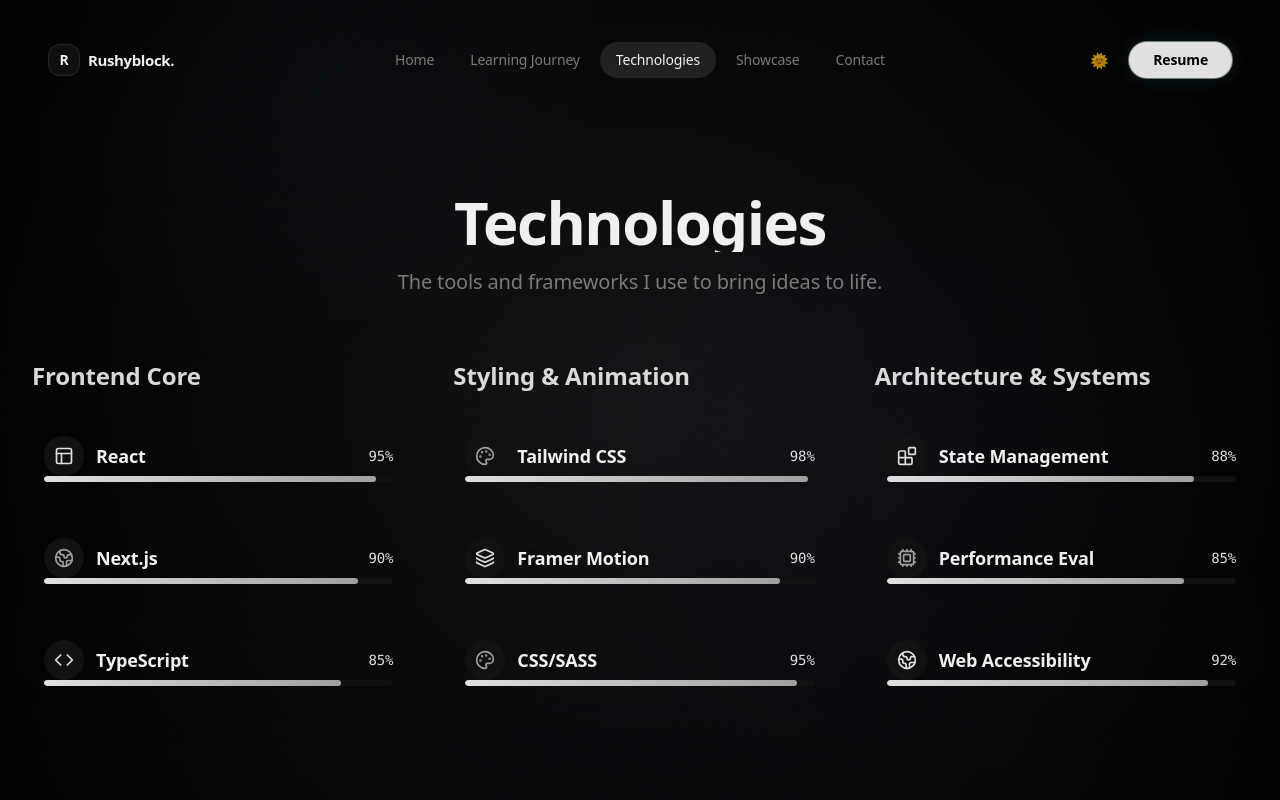
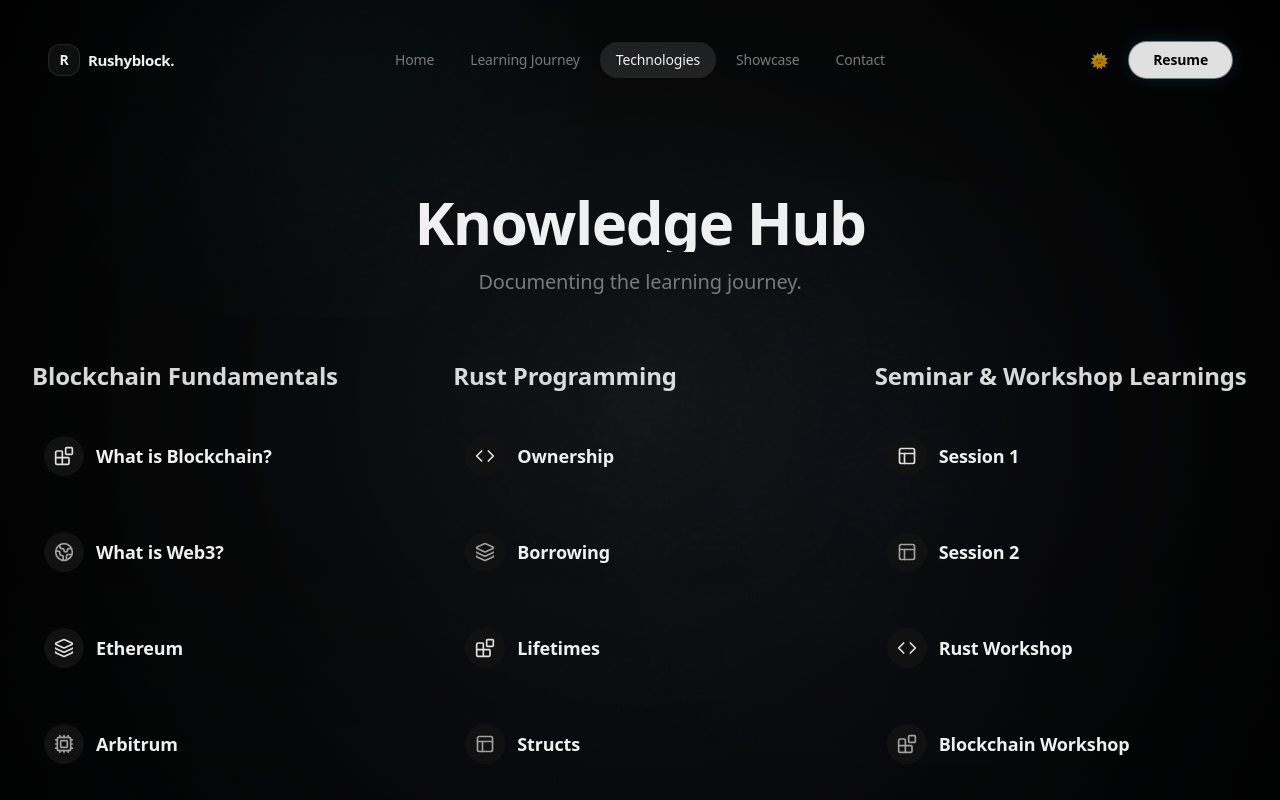
Before and after one commit to vatsalsukhadiya21/Rushyblock, a Next.js app: page /technologies in a window 1280 px wide. Shown: the top 800 px of the page. Built offline with nearby package versions, Linux system fonts and the light colour scheme.

Commit message:
major changes in 3rd page (rewrite)

```diff
--- a/src/app/technologies/page.tsx
+++ b/src/app/technologies/page.tsx
@@ -6,29 +6,38 @@ import { SectionHeading } from "@/components/ui/SectionHeading";
 import { GlassCard } from "@/components/ui/GlassCard";
 import { Blocks, Layers, Layout, Cpu, Globe2, Palette } from "lucide-react";
 
-const technologies = [
+const knowledgeAreas = [
   {
-    category: "Frontend Core",
+    category: "Blockchain Fundamentals",
     items: [
-      { name: "React", level: 95, icon: <Layout className="w-5 h-5 text-primary" /> },
-      { name: "Next.js", level: 90, icon: <Globe2 className="w-5 h-5 text-secondary" /> },
-      { name: "TypeScript", level: 85, icon: <CodeIcon className="w-5 h-5 text-primary" /> },
+      { name: "What is Blockchain?", icon: <Blocks className="w-5 h-5 text-primary" /> },
+      { name: "What is Web3?", icon: <Globe2 className="w-5 h-5 text-secondary" /> },
+      { name: "Ethereum", icon: <Layers className="w-5 h-5 text-primary" /> },
+      { name: "Arbitrum", icon: <Cpu className="w-5 h-5 text-secondary" /> },
+      { name: "Smart Contracts", icon: <CodeIcon className="w-5 h-5 text-primary" /> },
+      { name: "Gas Fees", icon: <Palette className="w-5 h-5 text-secondary" /> },
     ],
   },
   {
-    category: "Styling & Animation",
+    category: "Rust Programming",
     items: [
-      { name: "Tailwind CSS", level: 98, icon: <Palette className="w-5 h-5 text-secondary" /> },
-      { name: "Framer Motion", level: 90, icon: <Layers className="w-5 h-5 text-primary" /> },
-      { name: "CSS/SASS", level: 95, icon: <Palette className="w-5 h-5 text-secondary" /> },
+      { name: "Ownership", icon: <CodeIcon className="w-5 h-5 text-primary" /> },
+      { name: "Borrowing", icon: <Layers className="w-5 h-5 text-secondary" /> },
+      { name: "Lifetimes", icon: <Blocks className="w-5 h-5 text-primary" /> },
+      { name: "Structs", icon: <Layout className="w-5 h-5 text-secondary" /> },
+      { name: "Enums", icon: <Globe2 className="w-5 h-5 text-primary" /> },
+      { name: "Traits", icon: <Palette className="w-5 h-5 text-secondary" /> },
     ],
   },
   {
-    category: "Architecture & Systems",
+    category: "Seminar & Workshop Learnings",
     items: [
-      { name: "State Management", level: 88, icon: <Blocks className="w-5 h-5 text-primary" /> },
-      { name: "Performance Eval", level: 85, icon: <Cpu className="w-5 h-5 text-secondary" /> },
-      { name: "Web Accessibility", level: 92, icon: <Globe2 className="w-5 h-5 text-primary" /> },
+      { name: "Session 1", icon: <Layout className="w-5 h-5 text-primary" /> },
+      { name: "Session 2", icon: <Layout className="w-5 h-5 text-secondary" /> },
+      { name: "Rust Workshop", icon: <CodeIcon className="w-5 h-5 text-primary" /> },
+      { name: "Blockchain Workshop", icon: <Blocks className="w-5 h-5 text-secondary" /> },
+      { name: "Key Takeaways", icon: <Layers className="w-5 h-5 text-primary" /> },
+      { name: "Resources", icon: <Globe2 className="w-5 h-5 text-secondary" /> },
     ],
   },
 ];
@@ -71,12 +80,12 @@ export default function Technologies() {
     <PageTransition>
       <div className="container mx-auto px-6 py-24">
         <SectionHeading
-          title="Technologies"
-          subtitle="The tools and frameworks I use to bring ideas to life."
+          title="Knowledge Hub"
+          subtitle="Documenting the learning journey."
         />
 
         <div className="grid grid-cols-1 lg:grid-cols-3 gap-8 mt-16">
-          {technologies.map((techGroup, index) => (
+          {knowledgeAreas.map((techGroup, index) => (
             <motion.div
               key={index}
               variants={containerVariants}
@@ -92,26 +101,12 @@ export default function Technologies() {
               <div className="flex flex-col gap-4">
                 {techGroup.items.map((item, i) => (
                   <motion.div key={i} variants={itemVariants}>
-                    <GlassCard className="p-5 flex flex-col gap-4">
+                    <GlassCard className="p-5 flex flex-col gap-4 interactive cursor-pointer hover:bg-white/5 transition-colors">
                       <div className="flex items-center gap-3">
                         <div className="w-10 h-10 rounded-full bg-muted flex items-center justify-center">
                           {item.icon}
                         </div>
                         <span className="font-semibold text-lg">{item.name}</span>
-                        <span className="ml-auto font-mono text-sm text-primary">
-                          {item.level}%
-                        </span>
-                      </div>
-
-                      {/* Progress Bar */}
-                      <div className="w-full h-1.5 bg-muted rounded-full overflow-hidden">
-                        <motion.div
-                          initial={{ width: 0 }}
-                          whileInView={{ width: `${item.level}%` }}
-                          viewport={{ once: true }}
-                          transition={{ duration: 1.5, delay: 0.2 + i * 0.1, ease: "circOut" }}
-                          className="h-full bg-gradient-to-r from-primary to-secondary rounded-full"
-                        />
                       </div>
                     </GlassCard>
                   </motion.div>
```
